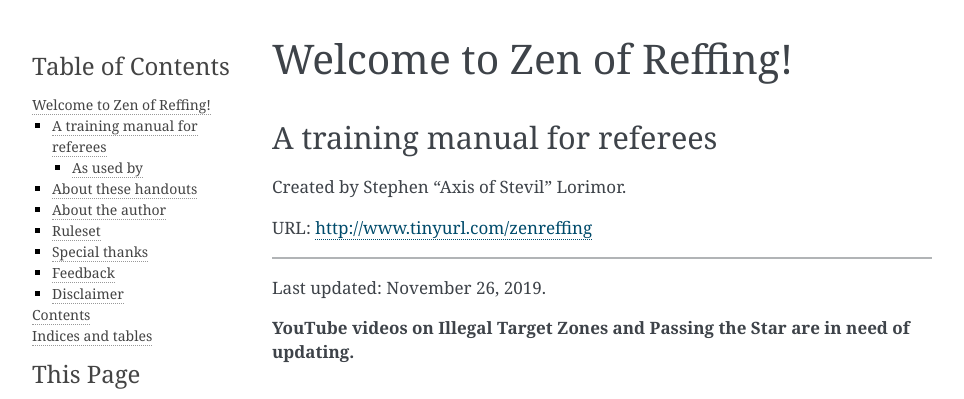
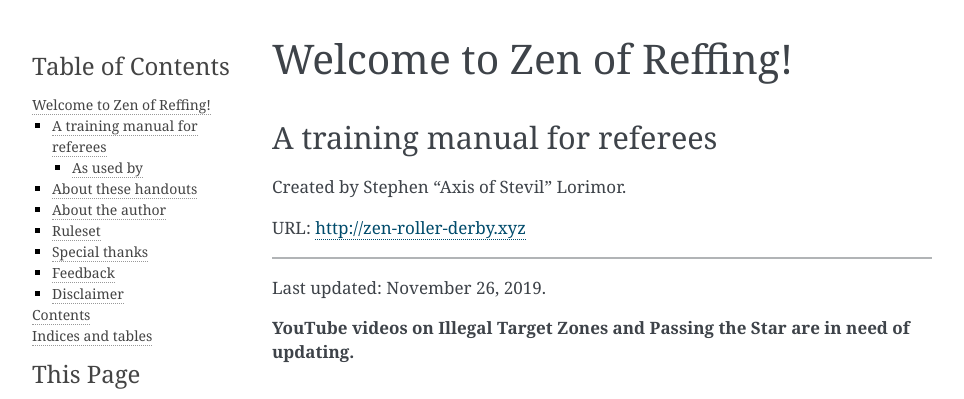
Before and after one commit to mrogaski/zenref, a Sphinx documentation site: the page built from docs/source/index.rst, in a window 1280 px wide and 900 px high. Shown: the top 399 px of the window, without its empty margins (148-1112 px from the left). Built offline with Sphinx 7.4.7, drawn with Linux system fonts in a browser that asks for light colours; some of the changed lines change nothing that is shown.

Commit message:
Update URL to this document.

```diff
--- a/docs/source/index.rst
+++ b/docs/source/index.rst
@@ -13,7 +13,7 @@ A training manual for referees
 
 Created by Stephen “Axis of Stevil” Lorimor.
 
-URL: http://www.tinyurl.com/zenreffing
+URL: http://zen-roller-derby.xyz
 
 ----
 
```
